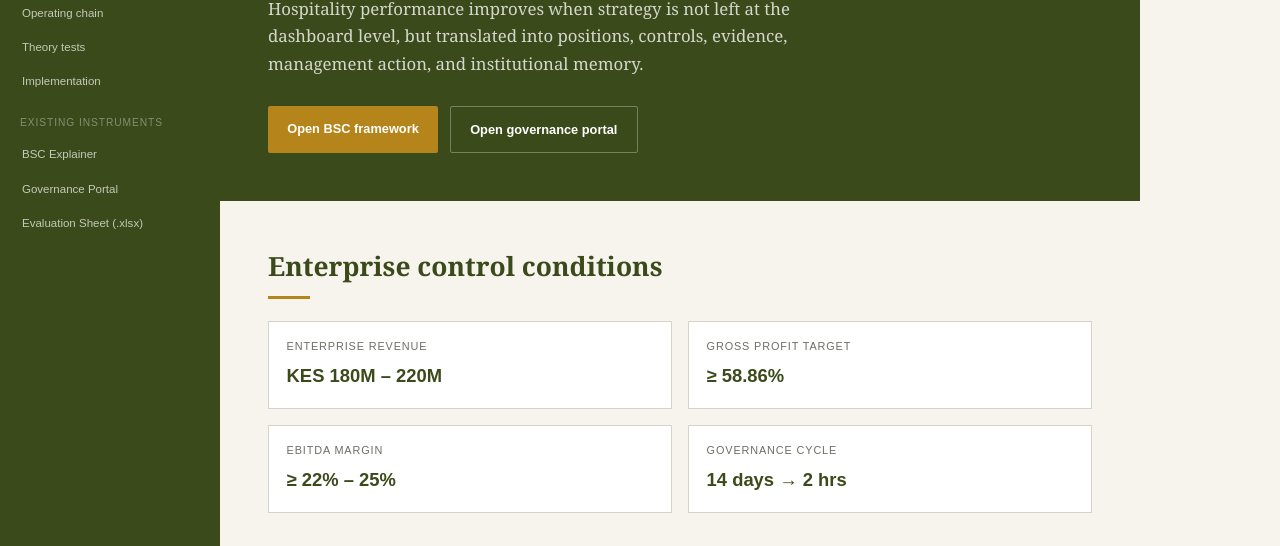
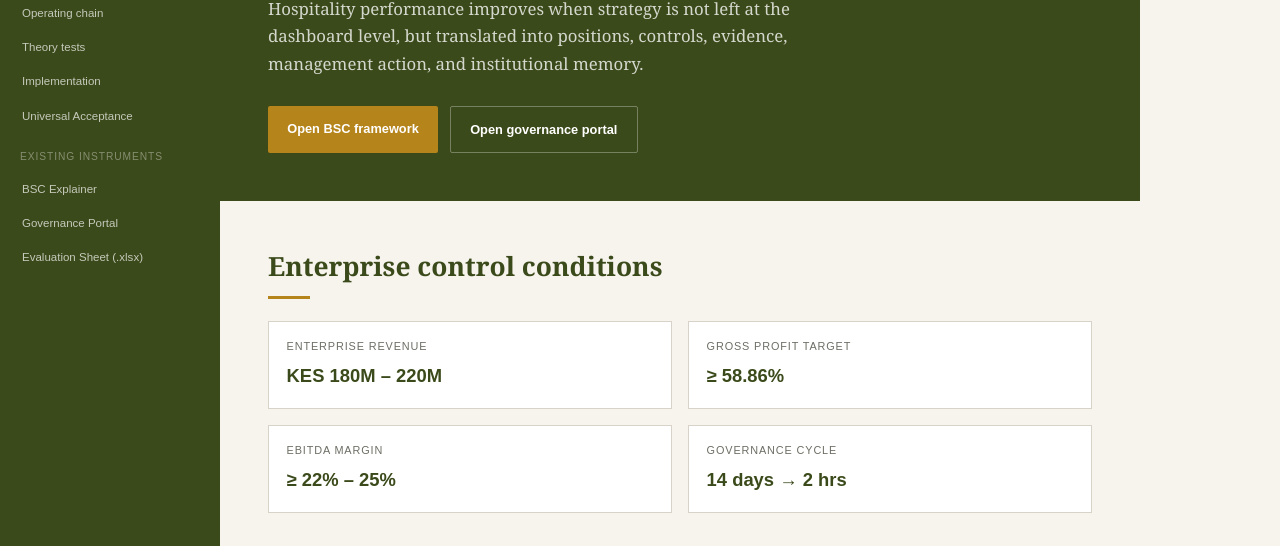
Before and after one commit to groupnomad70-a11y/FredsRanch.github.io, a plain HTML site: page index.html in a window 1280 px wide. Shown: the part 254-800 px from the top of the page. Drawn offline with Linux system fonts and the light colour scheme.

Commit message:
Update index.html

```diff
--- a/index.html
+++ b/index.html
@@ -91,6 +91,7 @@
         <a href="#architecture">Operating chain</a>
         <a href="#propositions">Theory tests</a>
         <a href="#implement">Implementation</a>
+        <a href ="UA_day_2027"> Universal Acceptance</a>
         <span class="nav-section">Existing instruments</span>
         <a href="frrbscexplainer.html">BSC Explainer</a>
         <a href="governance.html">Governance Portal</a>
```
